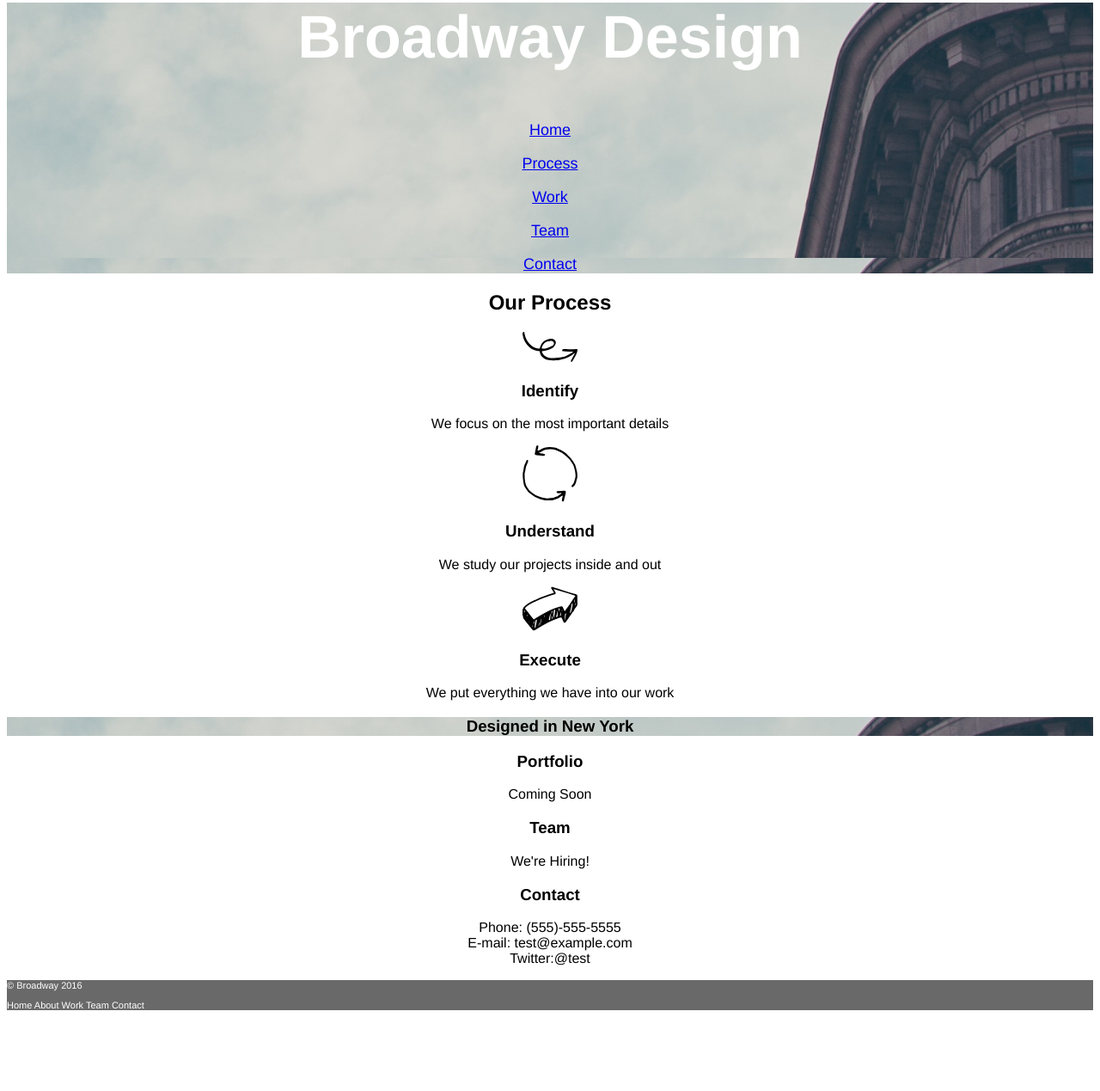
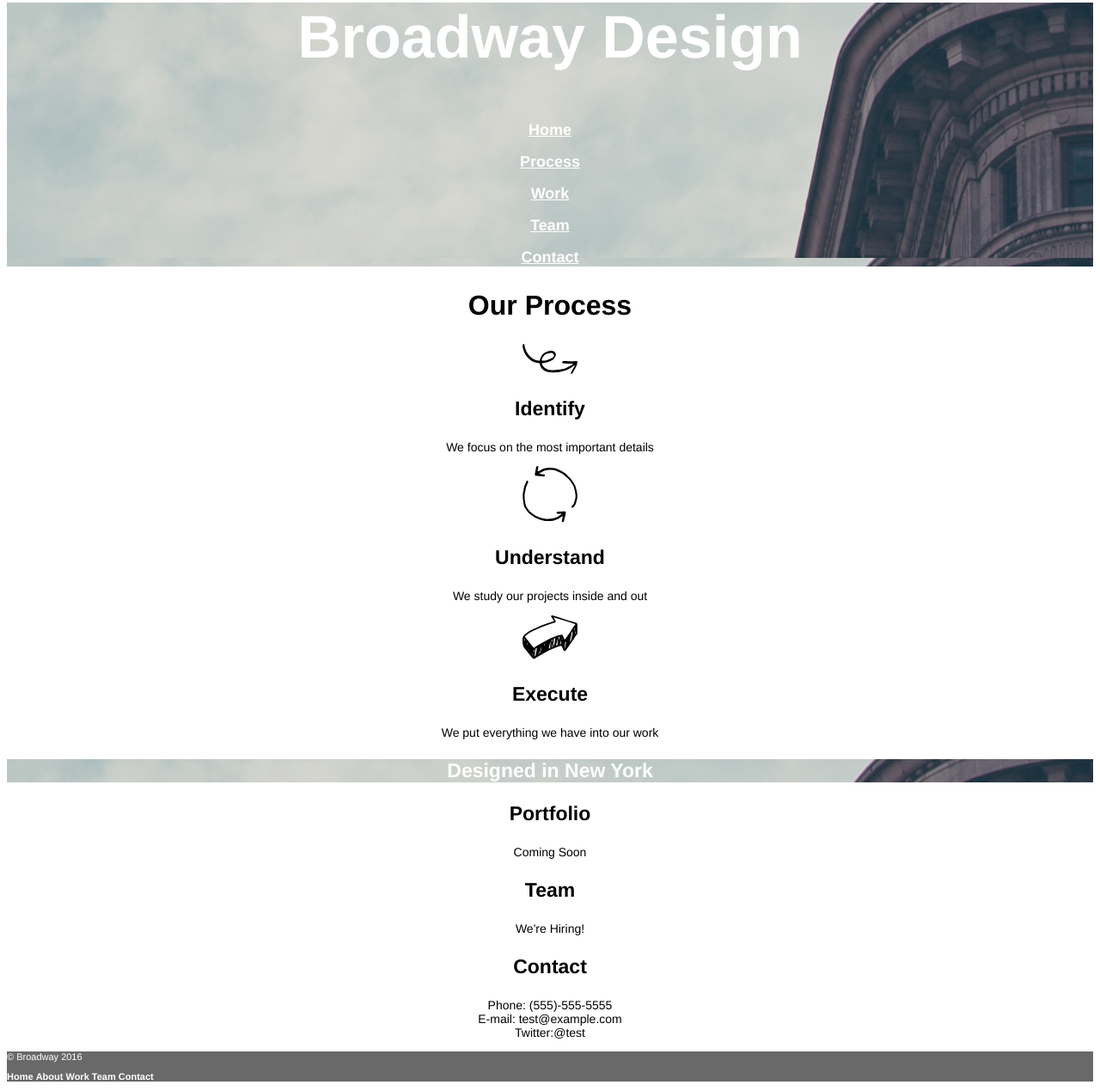
Before and after one commit to mitchchev/broadway, a plain HTML site: page index.html in a window 1280 px wide. Shown: the part 55-1324 px from the top of the page at 86% size. Before the commit the page ends 1241 px from the top, so only its background shows below. Drawn offline with Linux system fonts and the light colour scheme.

Commit message:
Almost finished

```diff
--- a/index.html
+++ b/index.html
@@ -10,7 +10,7 @@
     <h1 id="home">Broadway Design</h1>
 
     <section id="nav">
-      <p id=#link><a href=#home>Home</a><p>
+      <p><a href=#home>Home</a><p>
       <p><a href=#process>Process</a></p>
       <p><a href=#work>Work</a></p>
       <p><a href=#team>Team</a></p>
@@ -22,25 +22,25 @@
   <h2 id="process">Our Process</h2>
   <img src="./resources/identify.svg">
   <h3>Identify</h3>
-  <p>We focus on the most important details</p>
+  <p class="descr">We focus on the most important details</p>
 
   <img src="./resources/understand.svg">
   <h3>Understand</h3>
-  <p>We study our projects inside and out</p>
+  <p class="descr">We study our projects inside and out</p>
 
   <img src="./resources/execute.svg">
   <h3>Execute</h3>
-  <p>We put everything we have into our work</p>
+  <p class="descr">We put everything we have into our work</p>
 </section>
 <section class="background">
   <h3>Designed in New York</h3>
 </section>
   <h3 id="work">Portfolio</h3>
-  <p>Coming Soon</p>
+  <p class="descr">Coming Soon</p>
   <h3 id="team">Team</h3>
-  <p>We're Hiring!</p>
+  <p class="descr">We're Hiring!</p>
   <h3 id="contact">Contact</h3>
-  <p>Phone: (555)-555-5555<br/>E-mail: test@example.com<br/>Twitter:@test</p>
+  <p class="descr">Phone: (555)-555-5555<br/>E-mail: test@example.com<br/>Twitter:@test</p>
 
 <section class="footer">
   <p>&copy Broadway 2016 <nav><a>Home</a> <a>About</a> <a>Work</a> <a>Team</a> <a>Contact</a></nav></p>
--- a/resources/css/style.css
+++ b/resources/css/style.css
@@ -4,11 +4,11 @@ body {
 }
 h1 {
   font-size: 70px;
-  font-weight: bold;
-  color: white;
 }
 .background {
   background-image: url(../the-flatiron-building.png);
+  color: white;
+  font-weight: bold;
 }
 .footer {
   background-color: dimgray;
@@ -16,12 +16,22 @@ h1 {
   text-align: left;
   font-size: 11px;
 }
-#nav {
+.footer a {
+  font-weight: bold;
+}
+.background a {
   color: white;
   font-size: 18px;
+  font-weight: bold;
 }
-#link {
-  color: white;
+h2 {
+  font-size: 32px;
   font-weight: bold;
-
 }
+h3 {
+  font-size: 23px;
+  font-weight: bold;
+}
+.descr {
+  font-size: 14px;
+}
```
